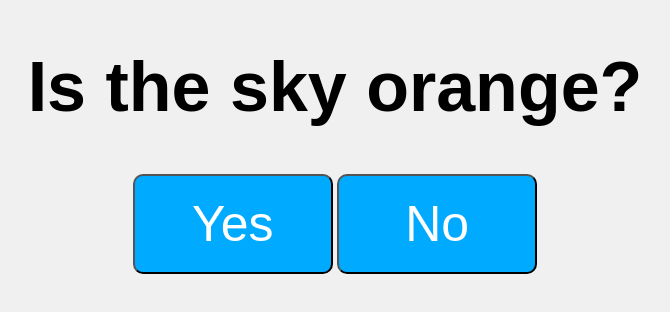
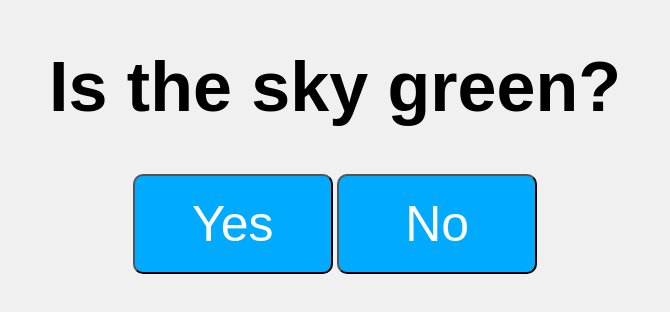
Before and after one commit to Github-user-12/Github-user-12.github.io, a plain HTML site: page index.html in a window 1280 px wide. Shown: the whole page, without its empty margins (305-975 px from the left). Drawn offline with Linux system fonts and the light colour scheme.

Commit message:
Update index.html

```diff
--- a/index.html
+++ b/index.html
@@ -8,7 +8,7 @@
 </head>
 <body>
   <div class="container">
-    <h1>Is the sky orange?</h1>
+    <h1>Is the sky green?</h1>
     <div class="button-container">
       <button id="yesButton" onclick="redirect(true)">Yes</button>
       <button id="noButton" onmousemove="moveButton()">No</button>
```
